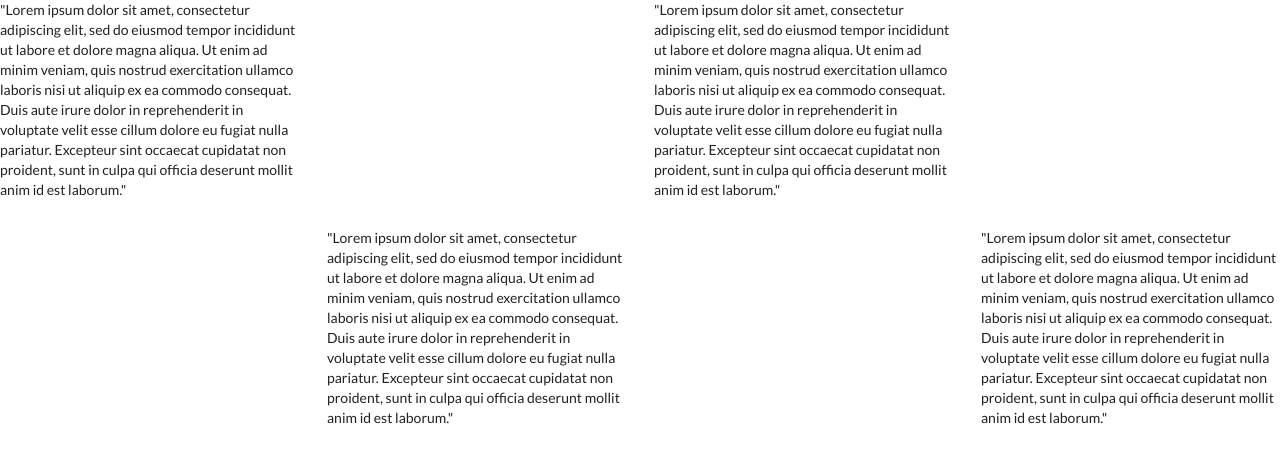
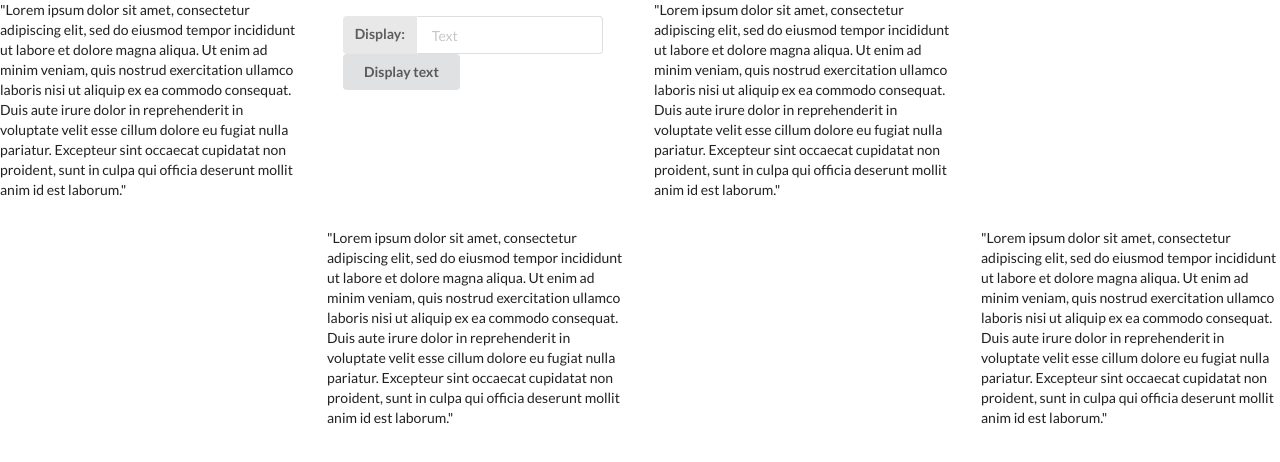
Before and after one commit to nicoproto/Zenva-SemanticUI, a website: page index.html in a window 1280 px wide. Drawn offline with nearby package versions, Linux system fonts and the light colour scheme.

Commit message:
Semantic UI Components

```diff
--- a/index.html
+++ b/index.html
@@ -12,17 +12,36 @@
 	  integrity="sha256-hVVnYaiADRTO2PzUGmuLJr8BLUSjGIZsDYGmIJLv2b8="
 	  crossorigin="anonymous"></script>
 	<script src="semantic/dist/semantic.min.js"></script>
+
+	<style type="text/css">
+		#specialDiv {
+			padding: 30px;
+		}
+	</style>
 </head>
 <body>
 	<div class="ui grid">
 	 	<div class="four wide column">
 	  		"Lorem ipsum dolor sit amet, consectetur adipiscing elit, sed do eiusmod tempor incididunt ut labore et dolore magna aliqua. Ut enim ad minim veniam, quis nostrud exercitation ullamco laboris nisi ut aliquip ex ea commodo consequat. Duis aute irure dolor in reprehenderit in voluptate velit esse cillum dolore eu fugiat nulla pariatur. Excepteur sint occaecat cupidatat non proident, sunt in culpa qui officia deserunt mollit anim id est laborum."
 		</div>
-		<div class="four wide column"></div>
+		<div class="four wide column" id="specialDiv">
+			<div class="ui labeled input">
+			  <div class="ui label">
+			    Display:
+			  </div>
+			  <input id="inputText" type="text" placeholder="Text">
+			</div>
+			<div class="ui animated fade button" tabindex="0" onclick="pressButton()">
+			  <div class="visible content">Display text</div>
+			  <div class="hidden content">
+			    Go
+			  </div>
+			</div>
+		</div>
 	 	<div class="four wide column">
 	  		"Lorem ipsum dolor sit amet, consectetur adipiscing elit, sed do eiusmod tempor incididunt ut labore et dolore magna aliqua. Ut enim ad minim veniam, quis nostrud exercitation ullamco laboris nisi ut aliquip ex ea commodo consequat. Duis aute irure dolor in reprehenderit in voluptate velit esse cillum dolore eu fugiat nulla pariatur. Excepteur sint occaecat cupidatat non proident, sunt in culpa qui officia deserunt mollit anim id est laborum."
 	  	</div>
-	  	<div class="four wide column"></div>
+	  	<div class="four wide column" id="outputText"></div>
 	  	<div class="four wide column"></div>
 	  	<div class="four wide column">
 	  		"Lorem ipsum dolor sit amet, consectetur adipiscing elit, sed do eiusmod tempor incididunt ut labore et dolore magna aliqua. Ut enim ad minim veniam, quis nostrud exercitation ullamco laboris nisi ut aliquip ex ea commodo consequat. Duis aute irure dolor in reprehenderit in voluptate velit esse cillum dolore eu fugiat nulla pariatur. Excepteur sint occaecat cupidatat non proident, sunt in culpa qui officia deserunt mollit anim id est laborum."
@@ -31,7 +50,13 @@
 	  	<div class="four wide column">
 	  		"Lorem ipsum dolor sit amet, consectetur adipiscing elit, sed do eiusmod tempor incididunt ut labore et dolore magna aliqua. Ut enim ad minim veniam, quis nostrud exercitation ullamco laboris nisi ut aliquip ex ea commodo consequat. Duis aute irure dolor in reprehenderit in voluptate velit esse cillum dolore eu fugiat nulla pariatur. Excepteur sint occaecat cupidatat non proident, sunt in culpa qui officia deserunt mollit anim id est laborum."
 	  	</div>
-</div>
+	</div>
+	<script type="text/javascript">
+		function pressButton() {
+			var input = document.getElementById('inputText').value;
+			document.getElementById('outputText').innerHTML += input;
+		};
+	</script>
 
 
 </body>
```
